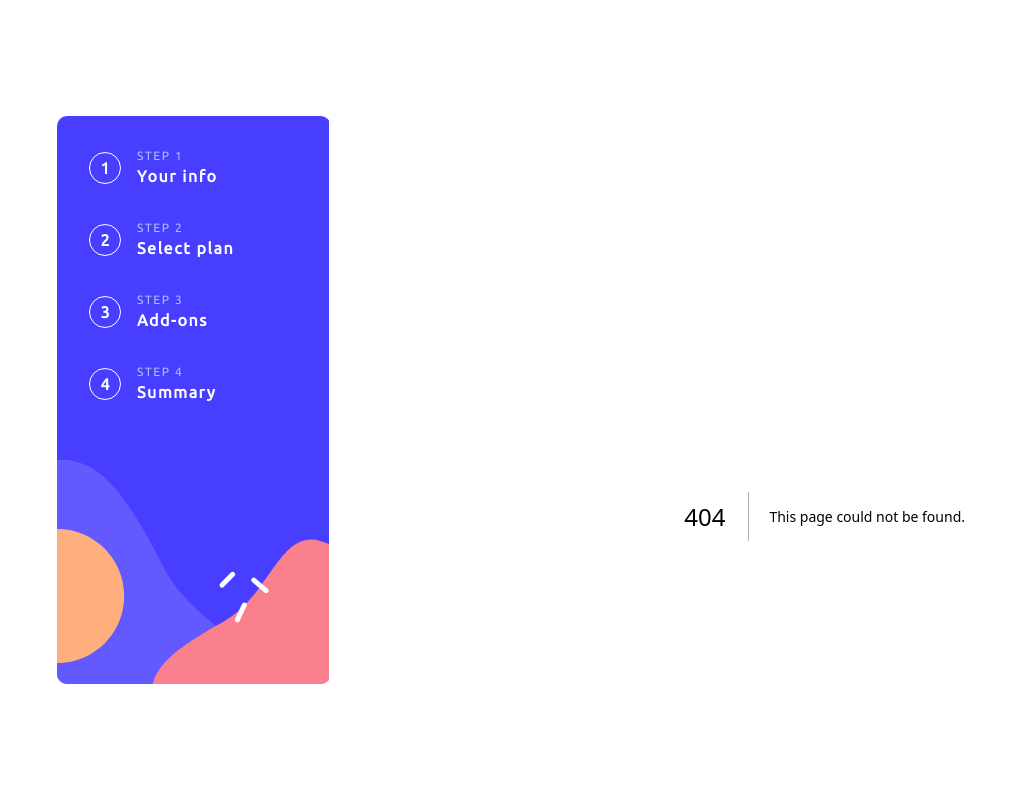
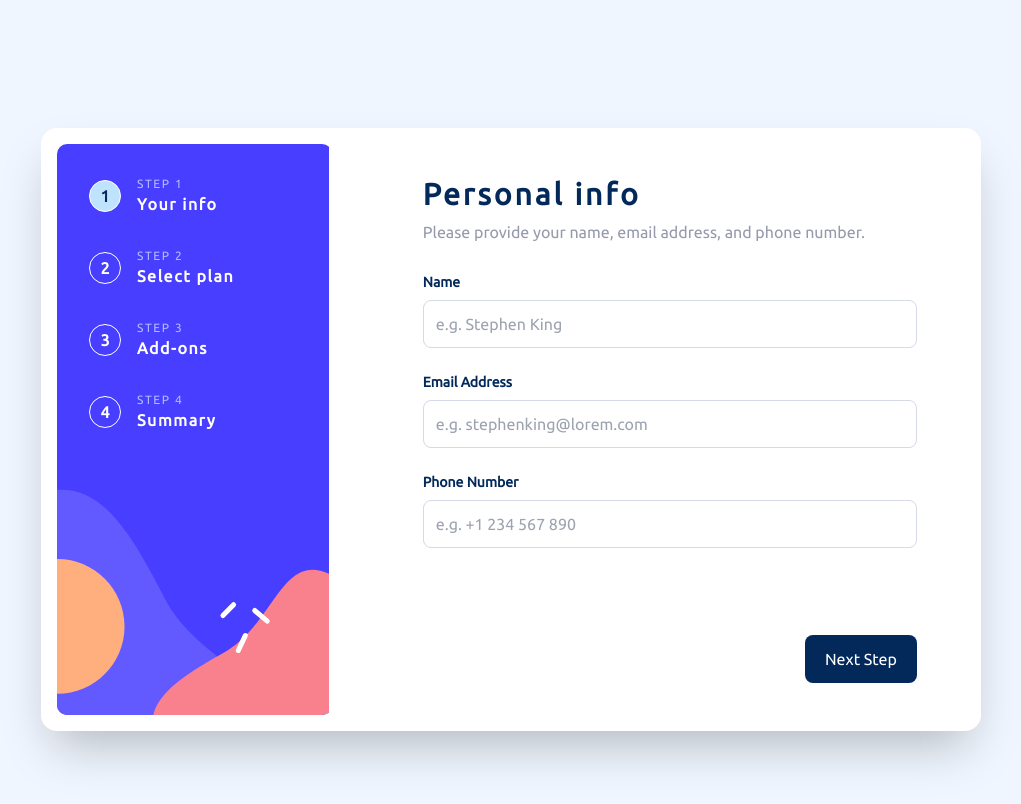
Before and after one commit to InnaTymoshenko/multi-step-form, a Next.js app: page / in a window 1280 px wide. Before the commit this address had no page. Shown: the top 804 px of the page, without its empty margins (129-1150 px from the left). Built offline with nearby package versions, Linux system fonts and the light colour scheme.

Commit message:
created personalInfo component

```diff
--- a/app/layout.tsx
+++ b/app/layout.tsx
@@ -21,12 +21,11 @@ export default function RootLayout({
 	return (
 		<html lang="en">
 			<body className={inter.className}>
-				<div className="w-full max-w-[940px] h-[600px] p-4 bg-white rounded-lg flex justify-between">
+				<div className="w-full max-w-[940px] h-[603px] p-4 bg-white rounded-lg flex justify-between shadow-2xl">
 					<aside className="w-[30%] h-full">
 						<Header />
 					</aside>
-
-					<main>{children}</main>
+					<main className="w-[65%] h-full ">{children}</main>
 				</div>
 			</body>
 		</html>
--- a/app/personal/page.tsx
+++ b/app/page.tsx
@@ -1,11 +1,12 @@
+import PersonalInfo from '@/components/personal-info'
 import React from 'react'
 
 type Props = {}
 
 const PersonalPage = (props: Props) => {
 	return (
-		<section className="">
-			Personal Page
+		<section className="w-full h-full px-12 py-8">
+			<PersonalInfo />
 			{/* <div className="z-10 w-full max-w-5xl items-center justify-between font-mono text-sm lg:flex">
     <p className="fixed left-0 top-0 flex w-full justify-center border-b border-gray-300 bg-gradient-to-b from-zinc-200 pb-6 pt-8 backdrop-blur-2xl dark:border-neutral-800 dark:bg-zinc-800/30 dark:from-inherit lg:static lg:w-auto  lg:rounded-xl lg:border lg:bg-gray-200 lg:p-4 lg:dark:bg-zinc-800/30">
       Get started by editing&nbsp;
--- a/components/Header.tsx
+++ b/components/Header.tsx
@@ -6,7 +6,7 @@ type Props = {}
 
 const Header = (props: Props) => {
 	return (
-		<div className="w-full h-full bg-[url('/images/bg-sidebar-desktop.svg')] ">
+		<div className="w-full h-full bg-[url('/images/bg-sidebar-desktop.svg')] bg-cover">
 			<NavTabs items={navTabsConfig} />
 		</div>
 	)
--- /dev/null
+++ b/components/personal-info.tsx
@@ -0,0 +1,57 @@
+import React from 'react'
+import { Button } from './ui/button'
+import { ButtonLink } from './ui/button-link'
+
+type Props = {}
+
+const PersonalInfo = (props: Props) => {
+	return (
+		<div className="w-full h-full flex flex-col justify-between">
+			<div className="">
+				<h1 className="text-3xl text-blue-300 font-bold tracking-widest">Personal info</h1>
+				<p>Please provide your name, email address, and phone number.</p>
+				{/* <div>	</div> */}
+				<form action="" className="w-full flex flex-col gap-4">
+					<div className="w-full flex flex-col gap-2 justify-between items-start py-1">
+						<label htmlFor="" className="text-blue-300 text-md font-semibold">
+							Name
+						</label>
+						<input
+							type="text"
+							placeholder="e.g. Stephen King"
+							className="w-full h-12 border border-gray-100 rounded pl-3"
+						/>
+					</div>
+					<div className="w-full flex flex-col gap-2 justify-between items-start py-1">
+						<label htmlFor="" className="text-blue-300 text-md font-semibold">
+							Email Address
+						</label>
+						<input
+							type="text"
+							placeholder="e.g. stephenking@lorem.com"
+							className="w-full h-12 border border-gray-100 rounded pl-3"
+						/>
+					</div>
+					<div className="w-full flex flex-col gap-2 justify-between items-start py-1">
+						<label htmlFor="" className="text-blue-300 text-md font-semibold">
+							Phone Number
+						</label>
+						<input
+							type="text"
+							placeholder="e.g. +1 234 567 890"
+							className="w-full h-12 border border-gray-100 rounded pl-3"
+						/>
+					</div>
+				</form>
+			</div>
+			<div className="flex items-center justify-end">
+				<ButtonLink variant={'primary'} size={'large'} href={'/select'}>
+					Next Step
+				</ButtonLink>
+				{/* <button></button> */}
+			</div>
+		</div>
+	)
+}
+
+export default PersonalInfo
--- /dev/null
+++ b/components/ui/button-link.tsx
@@ -0,0 +1,13 @@
+import React, { forwardRef } from 'react'
+import Link, { LinkProps } from 'next/link'
+import { Button, ButtonProps } from './button'
+
+type ButtonLinkProps = React.AnchorHTMLAttributes<HTMLAnchorElement> & ButtonProps & LinkProps
+
+export const ButtonLink = forwardRef<HTMLAnchorElement, ButtonLinkProps>(function ButtonLink({ href, ...props }, ref) {
+	return (
+		<Link ref={ref} href={href} passHref tabIndex={-1}>
+			<Button {...props}>{props.children}</Button>
+		</Link>
+	)
+})
--- /dev/null
+++ b/components/ui/button.tsx
@@ -0,0 +1,89 @@
+'use client'
+
+import { cn } from '@/utils/cn'
+import { cva, VariantProps } from 'class-variance-authority'
+import React, { forwardRef } from 'react'
+
+const buttonStyles = cva(
+	[
+		'flex',
+		'items-center',
+		'relative',
+		'select-none',
+		'outline-none',
+		'font-medium',
+		'transition',
+		'duration-100',
+		'focus-visible:ring-offset-white',
+		'focus-visible:ring-black',
+		'focus-visible:ring-offset-2',
+		'focus-visible:ring-2',
+		'disabled:pointer-events-none disabled:opacity-50'
+	],
+	{
+		variants: {
+			variant: {
+				primary: 'bg-blue-300 text-white hover:brightness-200 active:brightness-200',
+				ghost: 'bg-button-ghost text-primary hover:bg-button-ghost-hover active:bg-button-ghost-active border',
+				clear: 'bg-button-clear text-primary hover:bg-button-clear-hover active:bg-button-clear-active'
+				// accent: 'bg-button-accent text-foreground hover:bg-button-accent-hover active:bg-button-accent-active',
+				// positive: 'bg-button-positive text-foreground hover:bg-button-positive-hover active:bg-button-positive-active',
+				// warning: 'bg-button-warning text-foreground hover:bg-button-warning-hover active:bg-button-warning-active',
+				// danger: 'bg-button-danger text-foreground hover:bg-button-danger-hover active:bg-button-danger-active',
+				// link: '!p-0 !h-auto underline-offset-4 hover:underline'
+			},
+			error: {
+				true: 'bg-danger-light border-danger focus:bg-danger-light placeholder:text-transparent'
+			},
+			align: {
+				start: 'justify-start',
+				center: 'justify-center',
+				end: 'justify-end'
+			},
+			size: {
+				small: 'px-3 gap-2 text-sm h-8',
+				medium: 'px-4 gap-3 text-md h-10',
+				large: 'px-5 gap-4 text-lg h-12',
+				'icon-small': 'h-8 w-8',
+				'icon-medium': 'h-10 w-10',
+				'icon-large': 'h-12 w-12'
+			},
+			shape: {
+				rectangle: 'rounded',
+				round: 'rounded-full'
+			},
+			fullWidth: {
+				true: 'w-full'
+			}
+		},
+		defaultVariants: {
+			variant: 'primary',
+			align: 'center',
+			size: 'medium',
+			shape: 'rectangle'
+		}
+	}
+)
+
+export interface ButtonProps extends React.ButtonHTMLAttributes<HTMLButtonElement>, VariantProps<typeof buttonStyles> {
+	children?: React.ReactNode
+	className?: string
+}
+
+const Button = forwardRef<HTMLButtonElement, ButtonProps>(function Button(
+	{ variant, error, align, size, shape, fullWidth, children, className, ...props },
+	ref
+) {
+	return (
+		<button
+			ref={ref}
+			className={cn(buttonStyles({ variant, error, align, size, shape, fullWidth, className }))}
+			{...props}
+		>
+			{children}
+		</button>
+	)
+})
+Button.displayName = 'Button'
+
+export { Button, buttonStyles }
--- a/config/nav-tabs.config.ts
+++ b/config/nav-tabs.config.ts
@@ -10,7 +10,7 @@ type NavTabItem = {
 export const navTabsConfig: NavTabItem[] = [
 	{
 		title: 'Your info',
-		href: '/personal'
+		href: '/'
 	},
 	{
 		title: 'Select plan',
--- a/styles/globals.css
+++ b/styles/globals.css
@@ -4,7 +4,11 @@
 
 @layer base {
 	body {
-		@apply w-screen h-screen m-0 py-44 bg-gray-50 text-gray-200 flex justify-center items-center box-border;
+		@apply w-screen h-screen m-0 py-32 bg-gray-50 text-gray-200 flex justify-center items-start box-border;
+	}
+
+	p {
+		@apply text-gray-200 text-lg mt-2 mb-6 font-medium;
 	}
 }
 
--- a/tailwind.config.ts
+++ b/tailwind.config.ts
@@ -64,7 +64,8 @@ const config: Config = {
 		borderRadius: {
 			none: '0',
 			sm: '.25rem',
-			DEFAULT: '.75rem',
+			DEFAULT: '.5rem',
+			md: '.75rem',
 			lg: '1rem',
 			full: '9999px'
 		},
```
